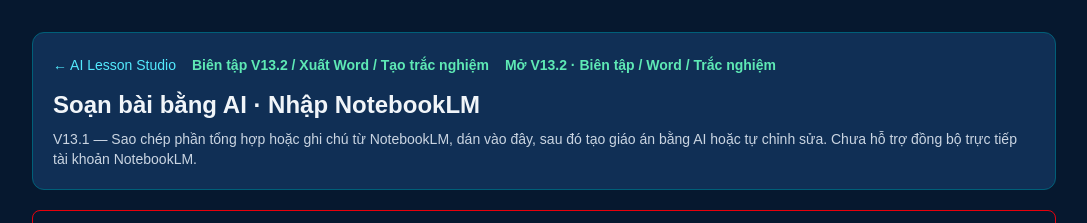
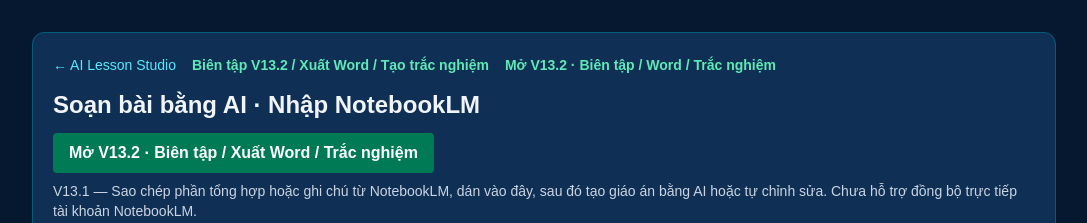
Before and after one commit to vuthuanltsmt/vlearning-studio, a Next.js app: page /ai-lessons/compose in a window 1280 px wide. Shown: the top 223 px of the page, without its empty margins (96-1183 px from the left). Built offline with nearby package versions, Linux system fonts and the light colour scheme; no server answers.

Commit message:
Link V13.2 editor from AI lesson composer

```diff
--- a/app/ai-lessons/compose/page.tsx
+++ b/app/ai-lessons/compose/page.tsx
@@ -56,7 +56,7 @@
     <div className="mx-auto max-w-5xl space-y-5">
       <header className="rounded-xl border border-cyan-800 bg-[#102f55] p-5">
         <Link href="/ai-lessons" className="text-sm text-cyan-300">← AI Lesson Studio</Link><Link href="/ai-lessons/editor" className="ml-4 text-sm font-semibold text-emerald-300">Biên tập V13.2 / Xuất Word / Tạo trắc nghiệm</Link><Link href="/ai-lessons/editor" className="ml-4 text-sm font-bold text-emerald-300">Mở V13.2 · Biên tập / Word / Trắc nghiệm</Link>
-        <h1 className="mt-3 text-2xl font-bold">Soạn bài bằng AI · Nhập NotebookLM</h1>
+        <h1 className="mt-3 text-2xl font-bold">Soạn bài bằng AI · Nhập NotebookLM</h1><Link href="/ai-lessons/editor" className="mt-3 inline-block rounded bg-emerald-700 px-4 py-2 font-semibold text-white">Mở V13.2 · Biên tập / Xuất Word / Trắc nghiệm</Link>
         <p className="mt-2 text-sm text-slate-300">V13.1 — Sao chép phần tổng hợp hoặc ghi chú từ NotebookLM, dán vào đây, sau đó tạo giáo án bằng AI hoặc tự chỉnh sửa. Chưa hỗ trợ đồng bộ trực tiếp tài khoản NotebookLM.</p>
       </header>
       {error && <div role="alert" className="rounded-lg border border-red-600 p-3 text-red-200">{error}</div>}
```
